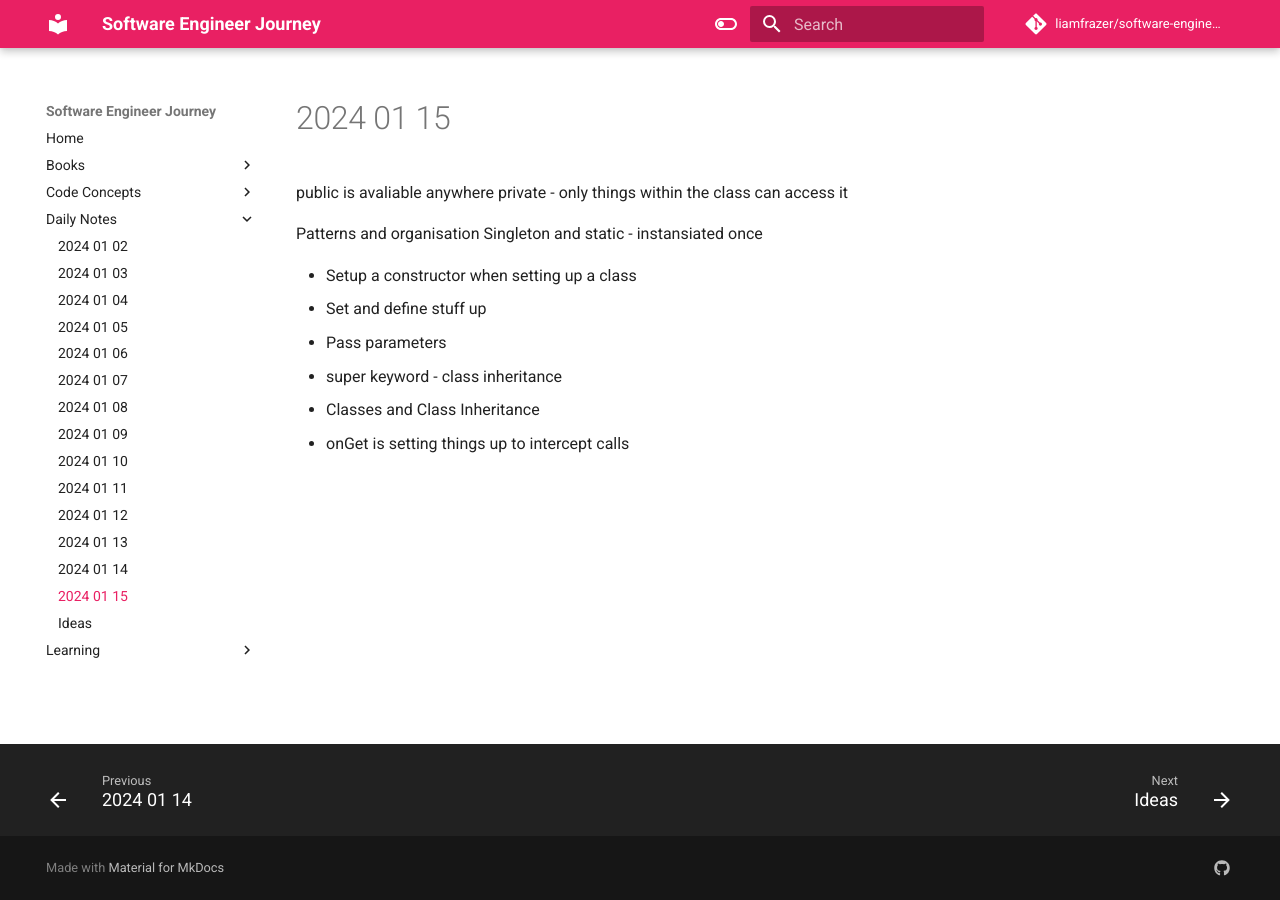
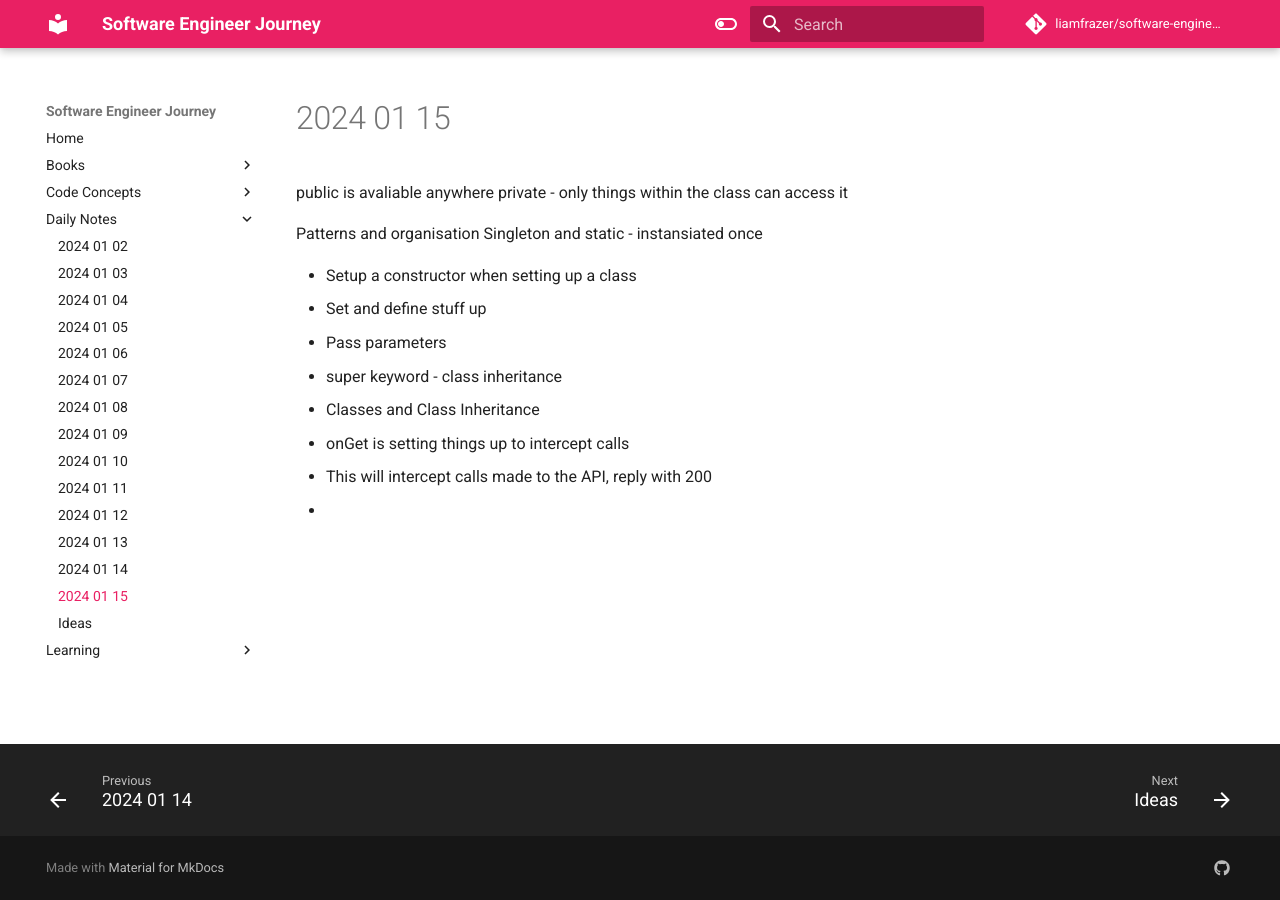
Before and after one commit to liamfrazer/software-engineer-journey, an MkDocs documentation site: the page built from docs/Daily Notes/2024-01-15.md, in a window 1280 px wide. Built offline with MkDocs 1.6.1 and Material for MkDocs 9.7.7, drawn with Linux system fonts in a browser that asks for light colours; comment, search, counter and statistics services are not loaded.

Commit message:
vault backup: 2024-01-15 16:57:11

```diff
--- a/docs/Daily Notes/2024-01-15.md
+++ b/docs/Daily Notes/2024-01-15.md
@@ -14,3 +14,5 @@ Singleton and static - instansiated once
 
 * Classes and Class Inheritance
 * onGet is setting things up to intercept calls
+* This will intercept calls made to the API, reply with 200
+*
```
